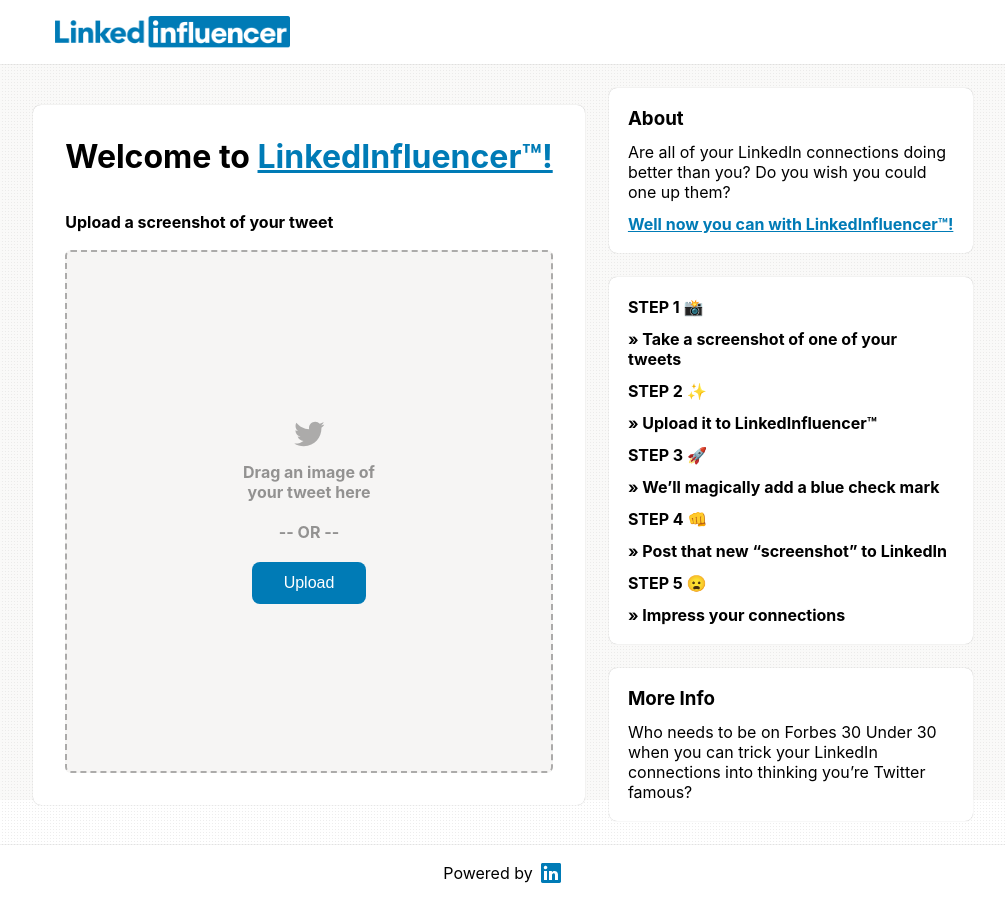
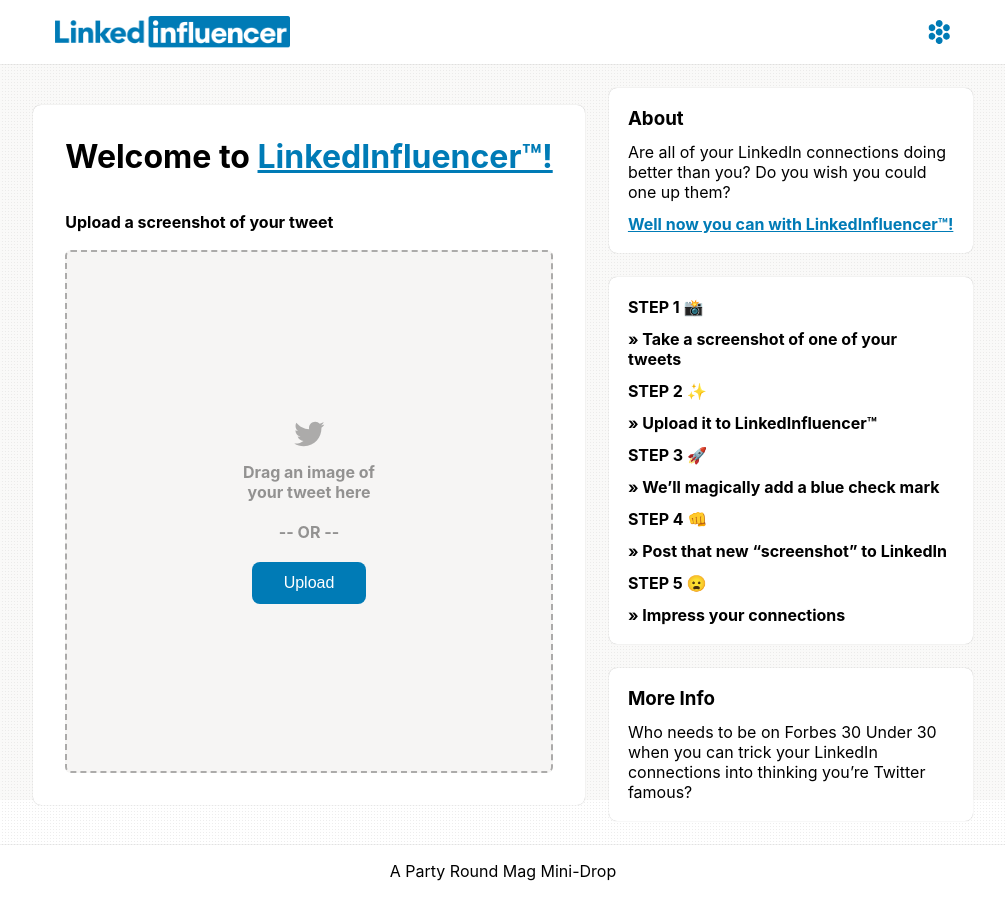
Before and after one commit to tjcages/linkedinfluencer, a Next.js app: page / in a window 1280 px wide. Shown: the whole page, without its empty margins (137-1142 px from the left). Built offline with nearby package versions, Linux system fonts and the light colour scheme.

Commit message:
update PR tags

```diff
--- a/pages/index.js
+++ b/pages/index.js
@@ -185,6 +185,15 @@
               layout={"fill"}
             />
           </div>
+
+          <a
+            href="https://www.partyround.com/"
+            target="_blank"
+            rel="noopener noreferrer"
+            style={{ marginTop: 4 }}
+          >
+            <Image src="/logo.svg" alt="LinkedIn Logo" width={24} height={24} />
+          </a>
         </div>
       </header>
 
@@ -359,13 +368,12 @@
 
       <footer className={styles.footer}>
         <a
-          href="https://www.linkedin.com/"
+          href="https://www.partyround.com/"
           target="_blank"
           rel="noopener noreferrer"
         >
-          Powered by
+          A Party Round Mag Mini-Drop
         </a>
-        <Image src="/linkedin.svg" alt="LinkedIn Logo" width={24} height={24} />
       </footer>
 
       {mobile && finalRender && (
--- a/styles/home.module.scss
+++ b/styles/home.module.scss
@@ -41,8 +41,17 @@
   z-index: 1;
 
   .internal {
+    display: flex;
+    justify-content: space-between;
+    align-items: center;
     min-width: 70vw;
     max-width: 1200px;
+
+    @media only screen and (max-width: 600px) {
+      & {
+        min-width: 92vw;
+      }
+    }
 
     .logo {
       position: relative;
```
Also changed, not shown: public/linkedin.svg (deleted), public/logo.svg (added). Lines whose indentation alone changed are shown as unchanged.
